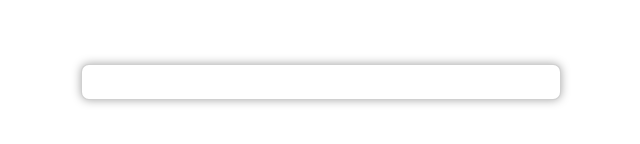
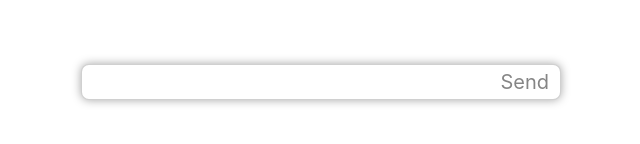
Before and after one commit to eefh/citeai, a Next.js app: page / in a window 1280 px wide. Shown: the part 318-462 px from the top of the page, without its empty margins (319-959 px from the left). Built offline with nearby package versions, Linux system fonts and the light colour scheme.

Commit message:
Update send button

```diff
--- a/pages/index.js
+++ b/pages/index.js
@@ -45,8 +45,7 @@ export default function Home() {
           </Head>
 
           <div className={styles.app}>
-              {loading && <div className={styles.loading}>
-                </div>}
+              {loading && <div className={styles.loading}></div>}
               {!loading && reference && (
                   <div className={styles.reference}>
                       <p>
@@ -63,7 +62,7 @@ export default function Home() {
                       rows="1"
                       onChange={handleAreaInput}
                   ></textarea>
-                  <ion-icon onClick={handleSubmit} name="send"></ion-icon>
+                  <p onClick={handleSubmit}>Send</p>
               </div>
           </div>
       </div>
--- a/styles/Home.module.css
+++ b/styles/Home.module.css
@@ -40,6 +40,24 @@
     right: 28px;
     cursor: pointer;
     font-size: 20px;
+    color: rgba(0, 0, 0, 0.479);
+    transition: 300ms;
+}
+
+.field > p {
+    position: absolute;
+    right: 28px;
+    cursor: pointer;
+    font-size: 20px;
+    color: rgba(0, 0, 0, 0.479);
+    transition: 300ms;
+}
+
+.field>p:hover {
+    position: absolute;
+    right: 28px;
+    cursor: pointer;
+    font-size: 18px;
     color: rgba(0, 0, 0, 0.479);
     transition: 300ms;
 }
```
